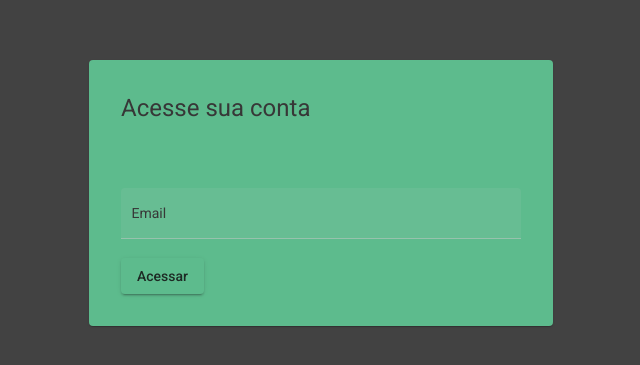
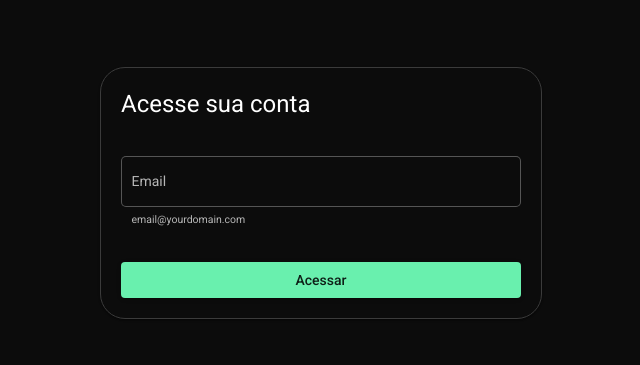
Before and after one commit to ElioNeto/Eliard, an Angular app: page /login in a window 1280 px wide. Shown: the part 207-572 px from the top of the page, without its empty margins (319-959 px from the left). Built offline with nearby package versions, Linux system fonts and the light colour scheme.

Commit message:
login screen ended

```diff
--- a/src/app/components/pages/login/login.component.css
+++ b/src/app/components/pages/login/login.component.css
@@ -1,9 +1,5 @@
-h1 {
-  color: #333;
-}
-
 .container {
-  background: #424242;
+  background: rgb(12, 12, 12);
   height: 100vh;
   padding: 0;
   margin: 0;
@@ -14,18 +10,7 @@ h1 {
 }
 .form-field {
   width: 400px;
-  background: #69f0ae;
-  color: #333;
 }
 .divider {
-  margin-bottom: 4rem;
+  margin-bottom: 2rem;
 }
-
-mat-card {
-  background: #69f0ae;
-  opacity: 0.7;
-  padding: 2rem;
-}
-mat-label {
-  color: #333;
-}
--- a/src/app/components/pages/login/login.component.html
+++ b/src/app/components/pages/login/login.component.html
@@ -1,16 +1,41 @@
 <div class="container">
-  <mat-card>
+  <mat-card class="border-card" *ngIf="showEmail">
     <h1>Acesse sua conta</h1>
     <div class="divider"></div>
     <form>
-      <mat-form-field class="form-field" appearance="fill">
+      <p>
+        <mat-form-field appearance="outline" class="form-field">
           <mat-label>Email</mat-label>
           <input matInput [(ngModel)]="user.email" name="user.email" />
+          <mat-hint>email@yourdomain.com</mat-hint>
         </mat-form-field>
+      </p>
       <br />
+      <div class="buttons-in-row">
         <button mat-raised-button color="accent" (click)="testEmail()">
           Acessar
         </button>
+      </div>
+    </form>
+  </mat-card>
+  <mat-card class="border-card" *ngIf="showPassWd">
+    <h1>Olá Usuário</h1>
+    <h3>Informe sua senha</h3>
+    <div class="divider"></div>
+    <form>
+      <p>
+        <mat-form-field appearance="outline" class="form-field">
+          <mat-label>Senha</mat-label>
+          <input matInput [(ngModel)]="user.passwd" name="user.passwd" />
+          <mat-hint>*********</mat-hint>
+        </mat-form-field>
+      </p>
+      <br />
+      <div class="buttons-in-row">
+        <button mat-raised-button color="accent" (click)="testPasswd()">
+          Acessar
+        </button>
+      </div>
     </form>
   </mat-card>
 </div>
--- a/src/app/components/pages/login/login.component.ts
+++ b/src/app/components/pages/login/login.component.ts
@@ -1,4 +1,5 @@
 import { Component, OnInit } from '@angular/core';
+import { Router } from '@angular/router';
 import { UserModel } from 'src/app/models/userModel';
 
 @Component({
@@ -15,15 +16,32 @@ export class LoginComponent implements OnInit {
     email: 'test@test.com',
     passwd: 'passwd',
   };
-  constructor() {}
+
+  showEmail: boolean = true;
+  showPassWd: boolean = false;
+
+  constructor(private route:Router) {}
 
   ngOnInit(): void {}
-  testEmail(): boolean {
+  testEmail(): void {
     console.log(this.user.email);
     if (this.user.email === this.validUser.email) {
-      return true;
+      console.log('ok');
+      this.showEmail = false;
+      this.showPassWd = true;
     } else {
-      return false;
+      console.log('fail');
+    }
+  }
+  testPasswd(): void {
+    console.log(this.user.passwd);
+    if (this.user.passwd === this.validUser.passwd) {
+      console.log('ok');
+      this.showEmail = false;
+      this.showPassWd = true;
+this.route.navigate(['/'])
+    } else {
+      console.log('fail');
     }
   }
 }
--- a/src/styles.css
+++ b/src/styles.css
@@ -9,14 +9,6 @@ body {
   margin: 0;
   background-color: var(--background-color);
   font-family: Roboto, "Helvetica Neue", sans-serif;
-}
-
-.mat-grid-tile h1 {
-  color: #fff;
-}
-
-.mat-grid-tile h2 {
-  color: #777777;
 }
 
 .border-card {
```
Lines whose indentation alone changed are shown as unchanged.
